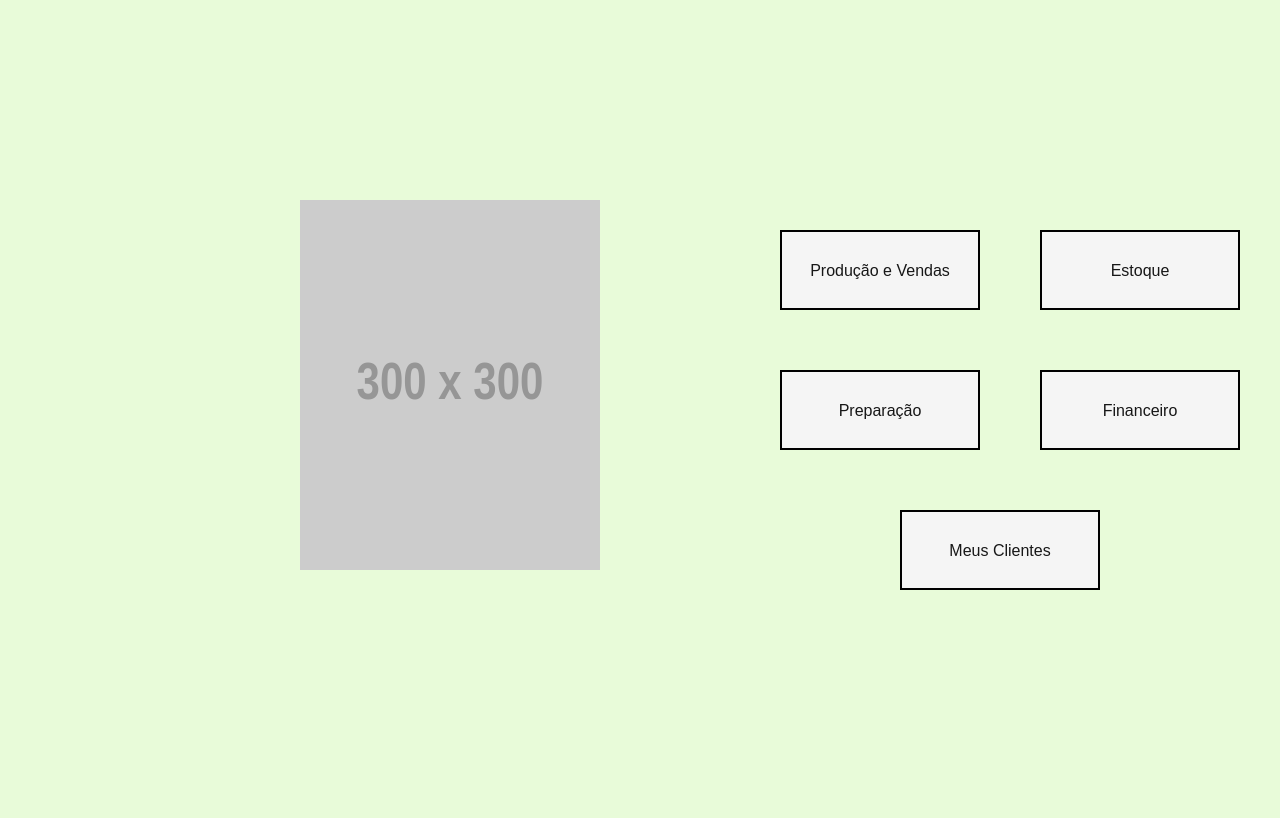
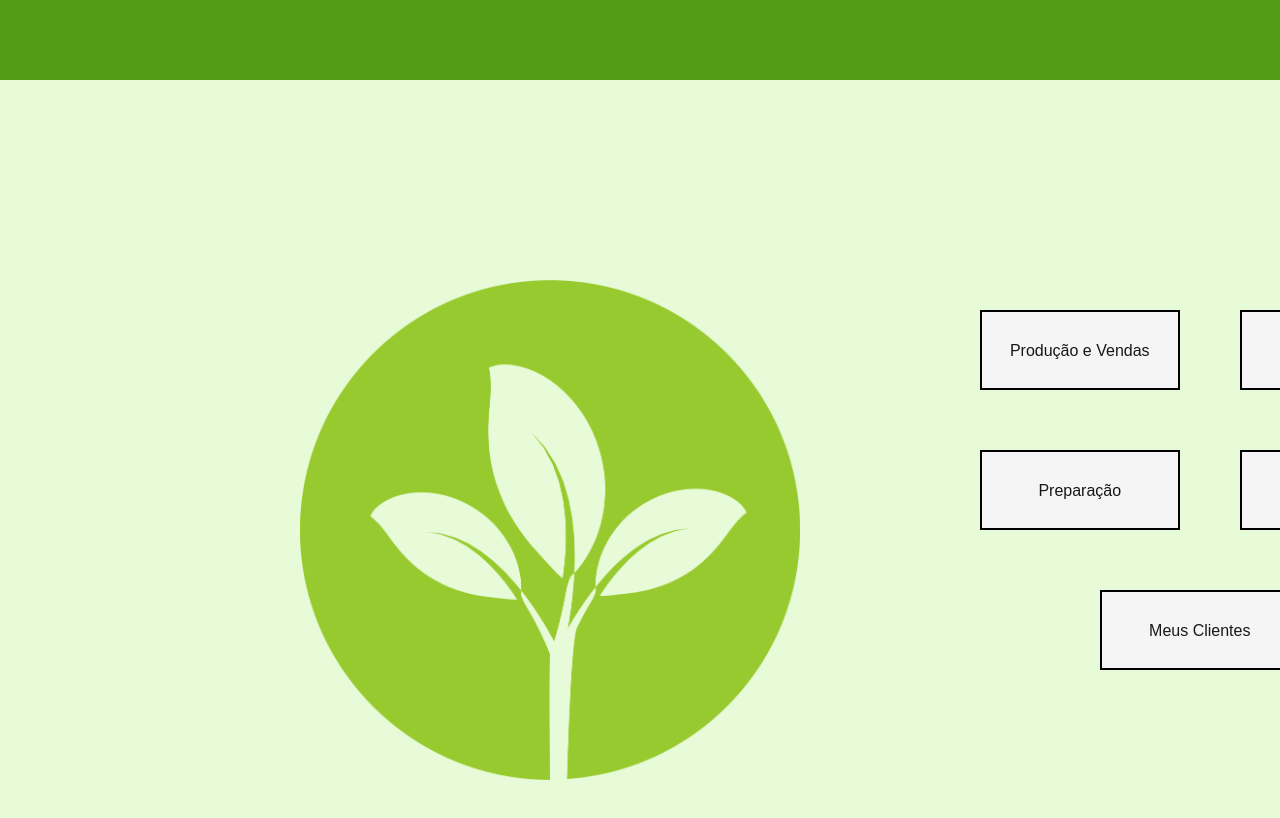
Before and after one commit to ThalesTavares18/gestao-rural, a Next.js app: page / in a window 1280 px wide. Shown: the top 818 px of the page. Built offline with nearby package versions, Linux system fonts and the light colour scheme.

Commit message:
atualização

```diff
--- a/app/inicio.css
+++ b/app/inicio.css
@@ -31,3 +31,8 @@ body{
 .espacamento_esquerda{
   margin-left: 220px;
 }
+
+.barrinhaverde{
+  background-color: #529D13;
+  padding: 40px;
+}
--- a/app/page.js
+++ b/app/page.js
@@ -8,10 +8,11 @@ function Inicio () {
     return (
 
         <div>
+            <div className="barrinhaverde"></div>
 
                  <div className="espacamento">
 
-                    <img className="logo"src="https://placehold.co/300"/>
+                    <img className="logo"src="logo.png" width={500} height={500}/>
 
                     <div className="espacamento_cima">
 
--- a/app/producao_e_vendas/page.js
+++ b/app/producao_e_vendas/page.js
@@ -8,11 +8,13 @@ function Producao_e_vendas() {
 
         <div>
 
-            <a href="http://localhost:3000"> <p className="voltar"> Voltar </p> </a>
+                <div className="barrinhaverde">
 
-            <img className="logo"src="https://encrypted-tbn0.gstatic.com/images?q=tbn:ANd9GcQdUWneiX531Urqgpl0xNVZ4cfvussVpm_mN__aZHy-g13FsiI0whWruLphUHNtPBE_OVM&usqp=CAU"/>
+                    <img className="logo"src="logo.png" width={100} height={100}/>
 
+                    <a href="http://localhost:3000"> <p className="voltar"> Voltar </p> </a>
 
+                </div>
 
              <div  className="espacamento">
 
--- a/app/producao_e_vendas/producao_e_vendas.css
+++ b/app/producao_e_vendas/producao_e_vendas.css
@@ -3,8 +3,8 @@ body{
 }
 
 .logo{
-    margin: 50px;
-    margin-bottom: 0px;
+    margin: 20px;
+    margin-bottom: 20px;
   }
 
   .voltar{
@@ -38,4 +38,11 @@ body{
     border: 2px solid black;
     padding: 15px;
     text-align: center;
+    margin-top: 50px;
   }
+
+  .barrinhaverde{
+    background-color: #529D13;
+    padding: 6px;
+    display: flex;
+  }
```
Also changed, not shown: public/logo.png (added).
